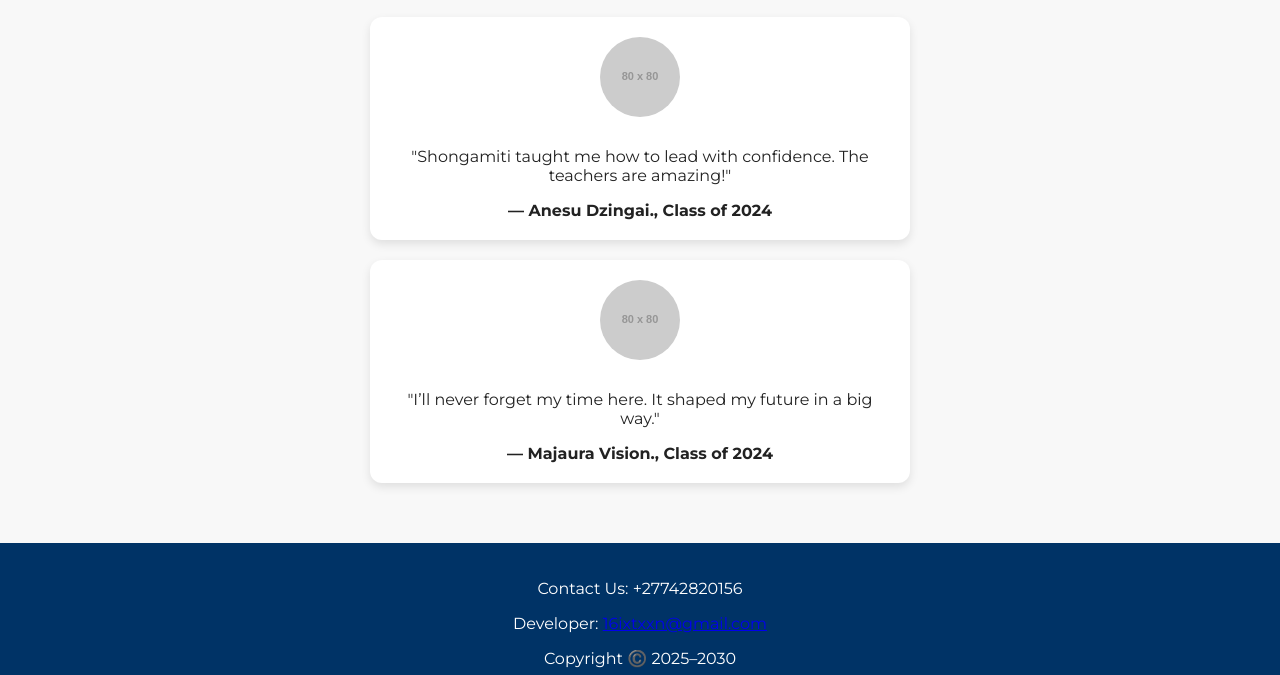
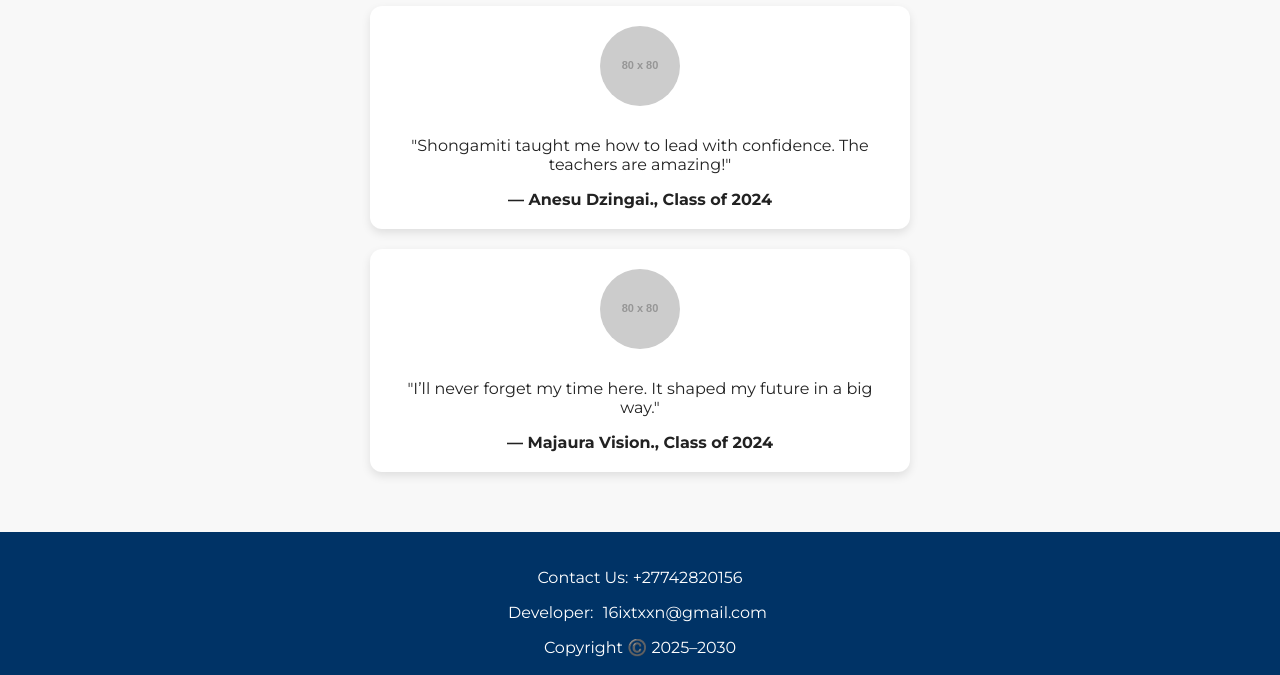
Before and after one commit to codexxx16/Shongamiti-High-School, a plain HTML site: page index.html in a window 1280 px wide. Shown: the part 763-1438 px from the top of the page. Drawn offline with nearby package versions, Linux system fonts and the light colour scheme; placeholder pictures from the web are drawn by us.

Commit message:
Update style.css

```diff
--- a/style.css
+++ b/style.css
@@ -53,6 +53,7 @@ body {
 
 .hero h2 {
   font-size: 2em;
+  margin-bottom: 10px;
 }
 
 .content-box {
@@ -92,7 +93,12 @@ footer {
   color: white;
 }
 
+footer a {
+  color: white;
+  text-decoration: none;
+  margin: 0 5px;
+}
+
 footer i {
-  margin: 0 5px;
   font-size: 1.2em;
 }
```
